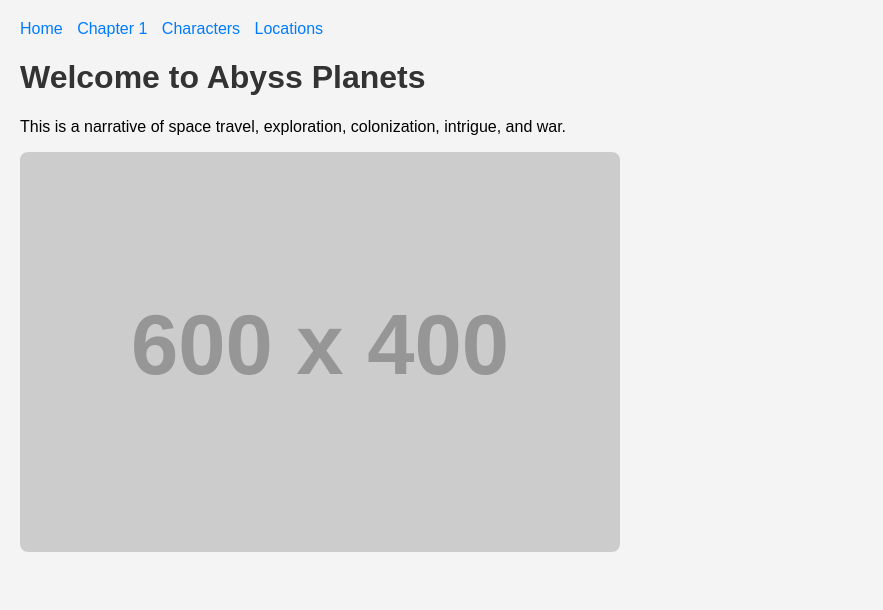
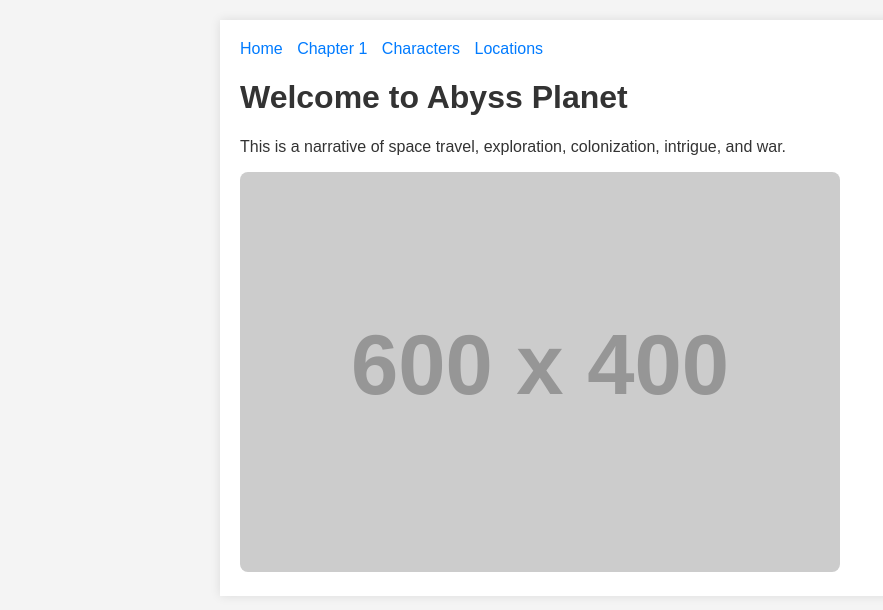
Before and after one commit to 851matt/Abyss-Planet, a plain HTML site: page index.html in a window 1280 px wide. Shown: the whole page, without its empty margins (0-883 px from the left). Drawn offline with Linux system fonts and the light colour scheme; placeholder pictures from the web are drawn by us.

Commit message:
Update index.html
rev1

```diff
--- a/index.html
+++ b/index.html
@@ -3,12 +3,13 @@
 <head>
     <meta charset="UTF-8">
     <meta name="viewport" content="width=device-width, initial-scale=1.0">
-    <title>Abyss Planets</title>
+    <title>Abyss Planet</title>
     <style>
         body {
             font-family: Arial, sans-serif;
             margin: 20px;
             background-color: #f4f4f4;
+            color: #333;
         }
         nav {
             margin-bottom: 20px;
@@ -29,17 +30,26 @@
             height: auto;
             border-radius: 8px;
         }
+        .container {
+            max-width: 800px;
+            margin: 0 auto;
+            padding: 20px;
+            background-color: #fff;
+            box-shadow: 0 0 10px rgba(0, 0, 0, 0.1);
+        }
     </style>
 </head>
 <body>
+    <div class="container">
         <nav>
             <a href="index.html">Home</a>
-        <a href="chapter1.html">Chapter 1</a>
+            <a href="chapters/chapter1.html">Chapter 1</a>
             <a href="characters.html">Characters</a>
             <a href="locations.html">Locations</a>
         </nav>
-    <h1>Welcome to Abyss Planets</h1>
+        <h1>Welcome to Abyss Planet</h1>
         <p>This is a narrative of space travel, exploration, colonization, intrigue, and war.</p>
         <img src="https://via.placeholder.com/600x400" alt="Example Image">
+    </div>
 </body>
 </html>
```
Lines whose indentation alone changed are shown as unchanged.
